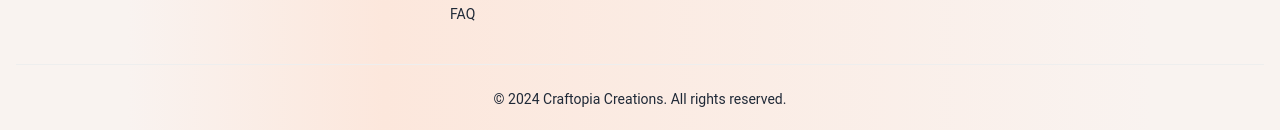
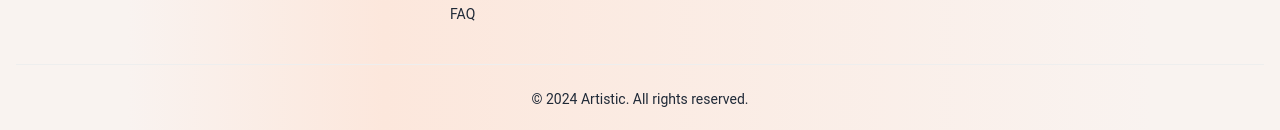
Before and after one commit to NLucky320/Artistic-client, a React (Vite) app: page / in a window 1280 px wide. Shown: the part 1894-2024 px from the top of the page. Built offline with nearby package versions, Linux system fonts and the light colour scheme; no server answers.

Commit message:
footer updated

```diff
--- a/src/components/Footer.jsx
+++ b/src/components/Footer.jsx
@@ -74,7 +74,7 @@ const Footer = () => {
 			</div>
 		</div>
 	</div>
-<div className="py-6 text-sm text-center dark:text-gray-600">© <span>{moment().format("YYYY")}</span> Craftopia Creations. All rights reserved.</div>
+<div className="py-6 text-sm text-center dark:text-gray-600">© <span>{moment().format("YYYY")}</span> Artistic. All rights reserved.</div>
 
 </footer>
     );
```
